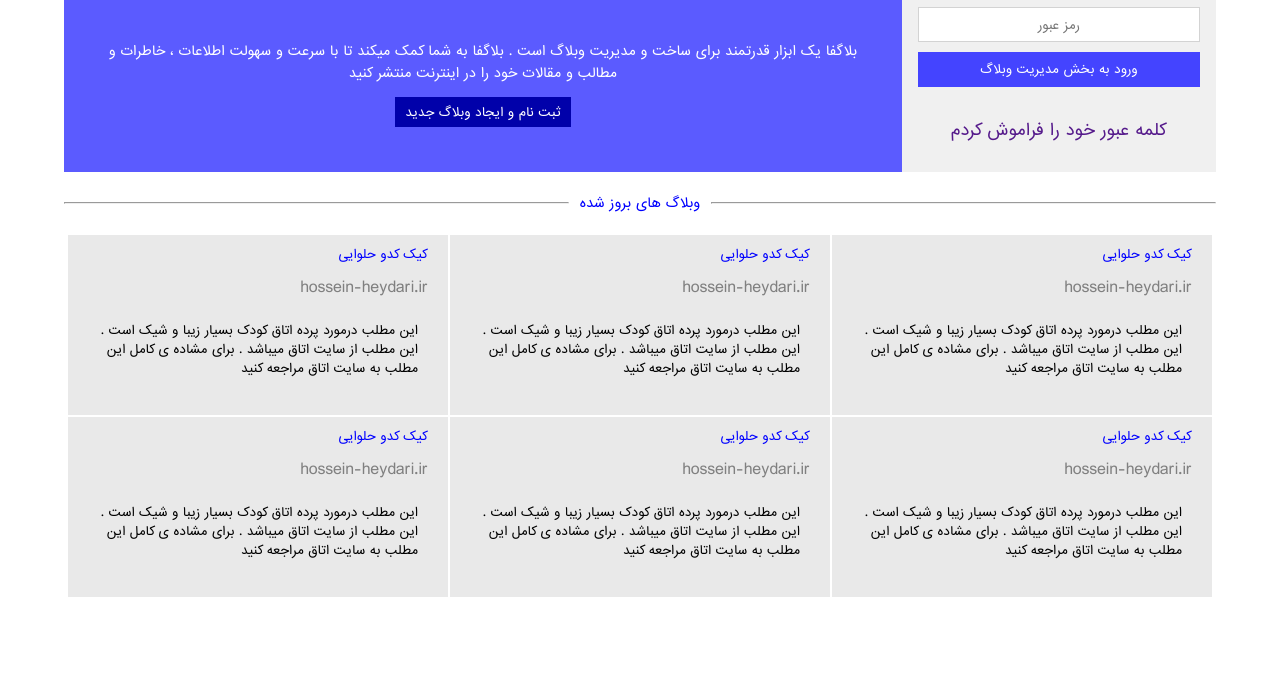
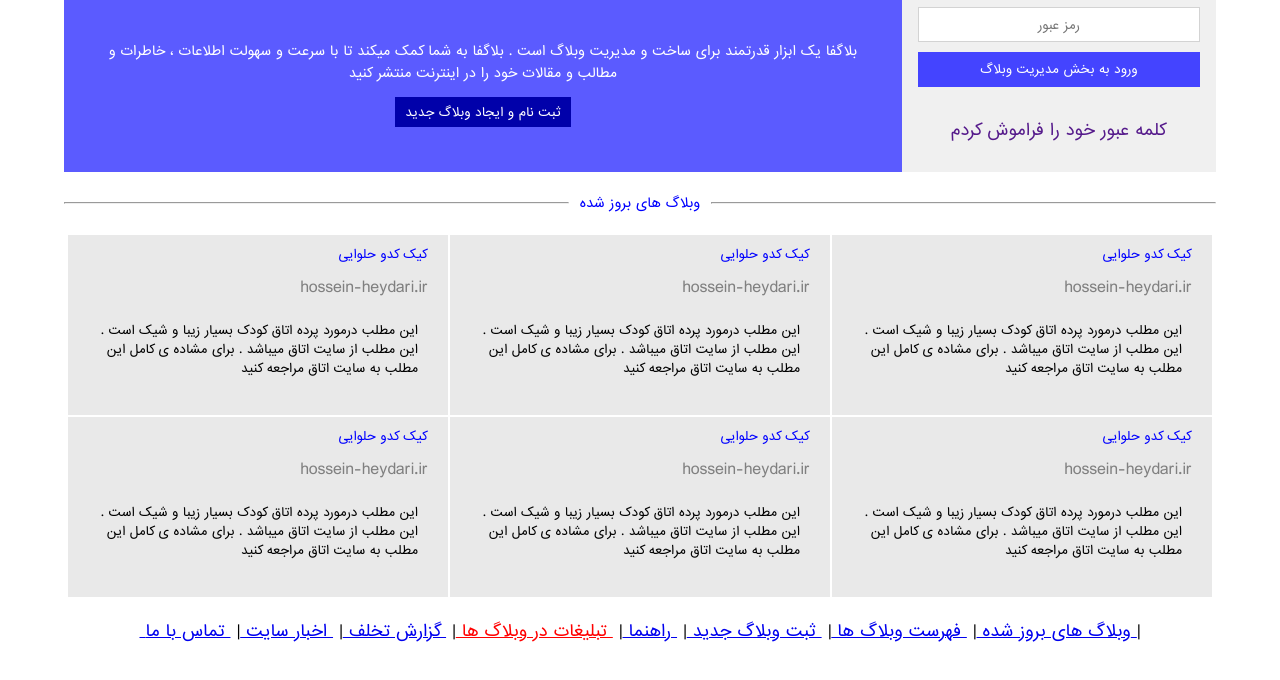
Before and after one commit to fraygani/first-project, a plain HTML site: page index.html in a window 1280 px wide. Shown: the part 98-778 px from the top of the page. Drawn offline with Linux system fonts and the light colour scheme.

Commit message:
add footer

```diff
--- a/index.html
+++ b/index.html
@@ -26,7 +26,7 @@
             <input type="password" placeholder="رمز عبور" class="input">
             <button class="form-btn">ورود به بخش مدیریت وبلاگ</button>
             <a href="#" class="remember"> کلمه عبور خود را فراموش کردم </a>
-         </div>
+        </div>
     </div>
         <div class="weblog-title">
           <hr>
@@ -67,6 +67,18 @@
                 <p style="font-size: 12px; margin: 20px;">این مطلب درمورد پرده اتاق کودک بسیار زیبا و شیک است . این مطلب از سایت اتاق میباشد . برای مشاده ی کامل این مطلب به سایت اتاق مراجعه کنید</p>
             </div>
         </div>
+        <footer>
+            <a href="#">&nbsp;وبلاگ های بروز شده&nbsp;</a>|
+            <a href="#">&nbsp;فهرست وبلاگ ها&nbsp;</a>|
+            <a href="#">&nbsp;ثبت وبلاگ جدید&nbsp;</a>|
+            <a href="#">&nbsp;راهنما&nbsp;</a>|
+            <a href="#" style="color :red;">&nbsp;تبلیغات در وبلاگ ها&nbsp;</a>|
+            <a href="#">&nbsp;گزارش تخلف&nbsp;</a>|
+            <a href="#">&nbsp;اخبار سایت&nbsp;</a>|
+            <a href="#">&nbsp;تماس با ما&nbsp;</a>|
+
+
+        </footer>
 </div>
 
 </body>
```
